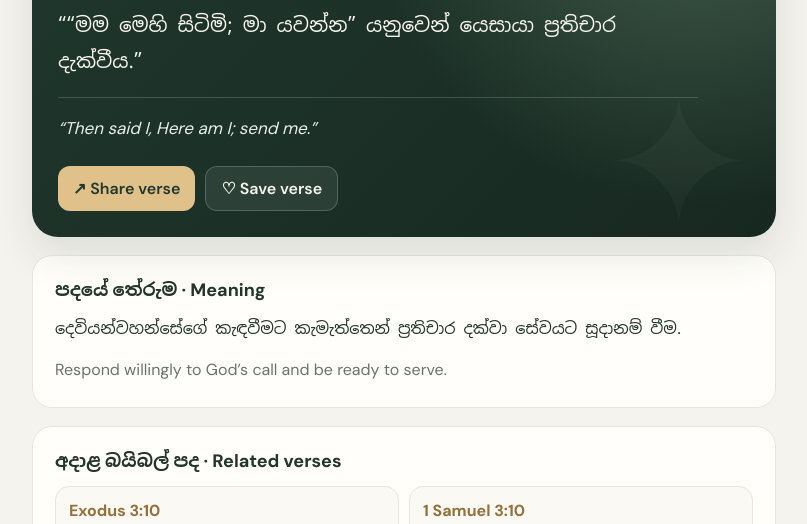
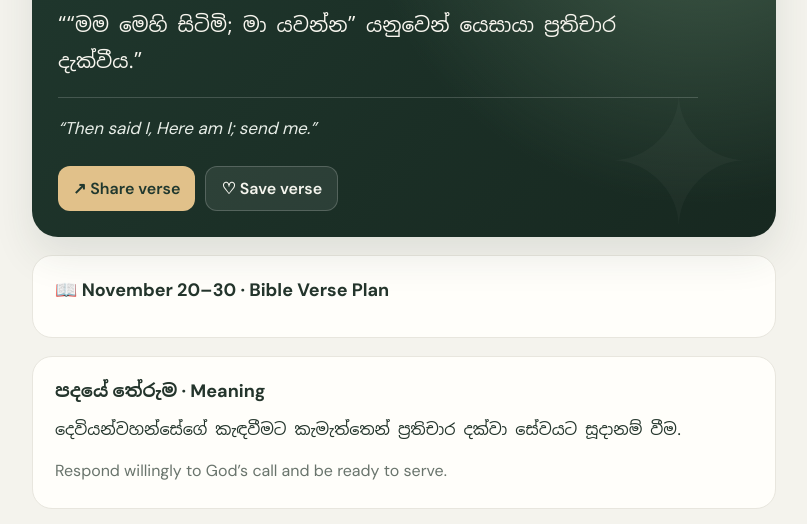
Before and after one commit to amithdombawala/daily-word-bible, a plain HTML site: page index.html in a window 1280 px wide. Shown: the part 237-761 px from the top of the page, without its empty margins (236-1043 px from the left). Drawn offline with Linux system fonts and the light colour scheme.

Commit message:
Update index.html

```diff
--- a/index.html
+++ b/index.html
@@ -71,6 +71,11 @@
         <button class="ghost" id="save">♡ Save verse</button>
       </div>
     </article>
+
+    <section class="section" id="novemberPlan">
+      <h2>📖 November 20–30 · Bible Verse Plan</h2>
+      <div id="novemberVerseList"></div>
+    </section>
     <section class="section">
       <h2>පදයේ තේරුම · Meaning</h2>
       <p id="meaningSi"></p>
```
